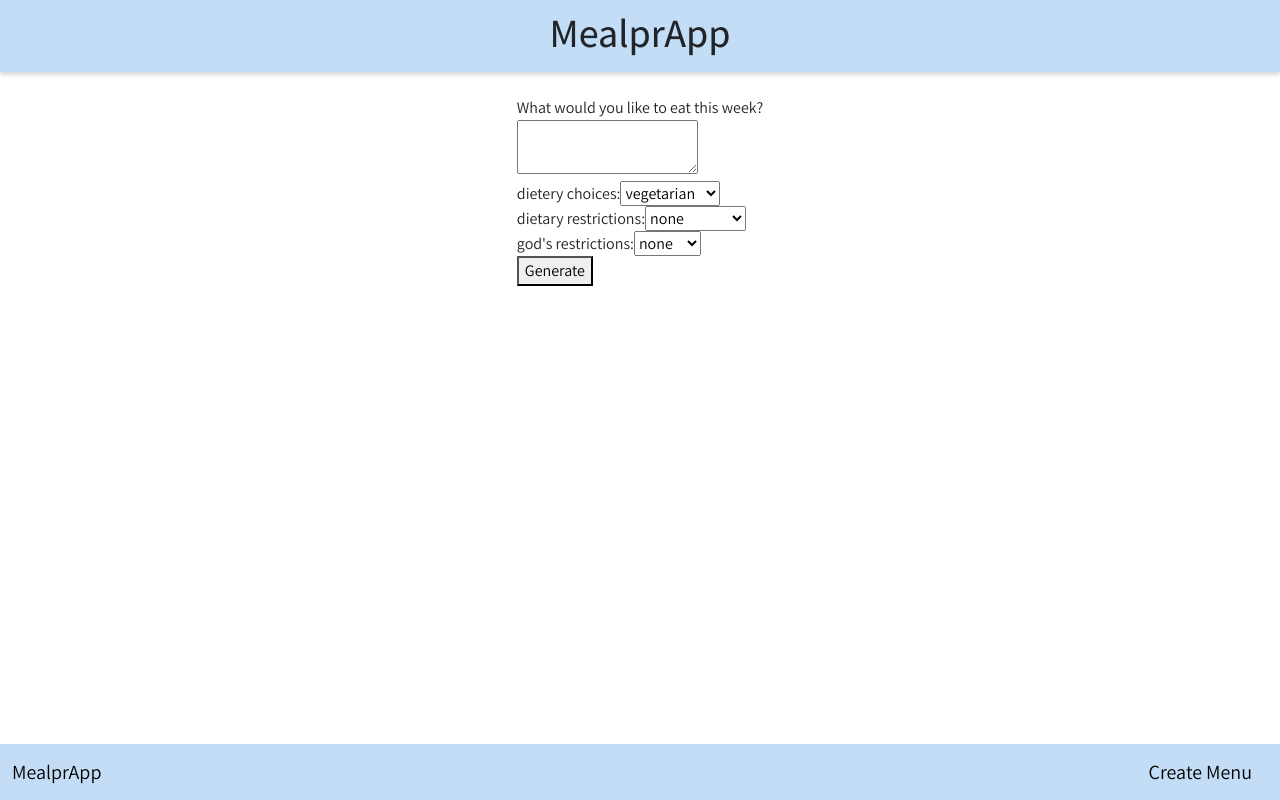
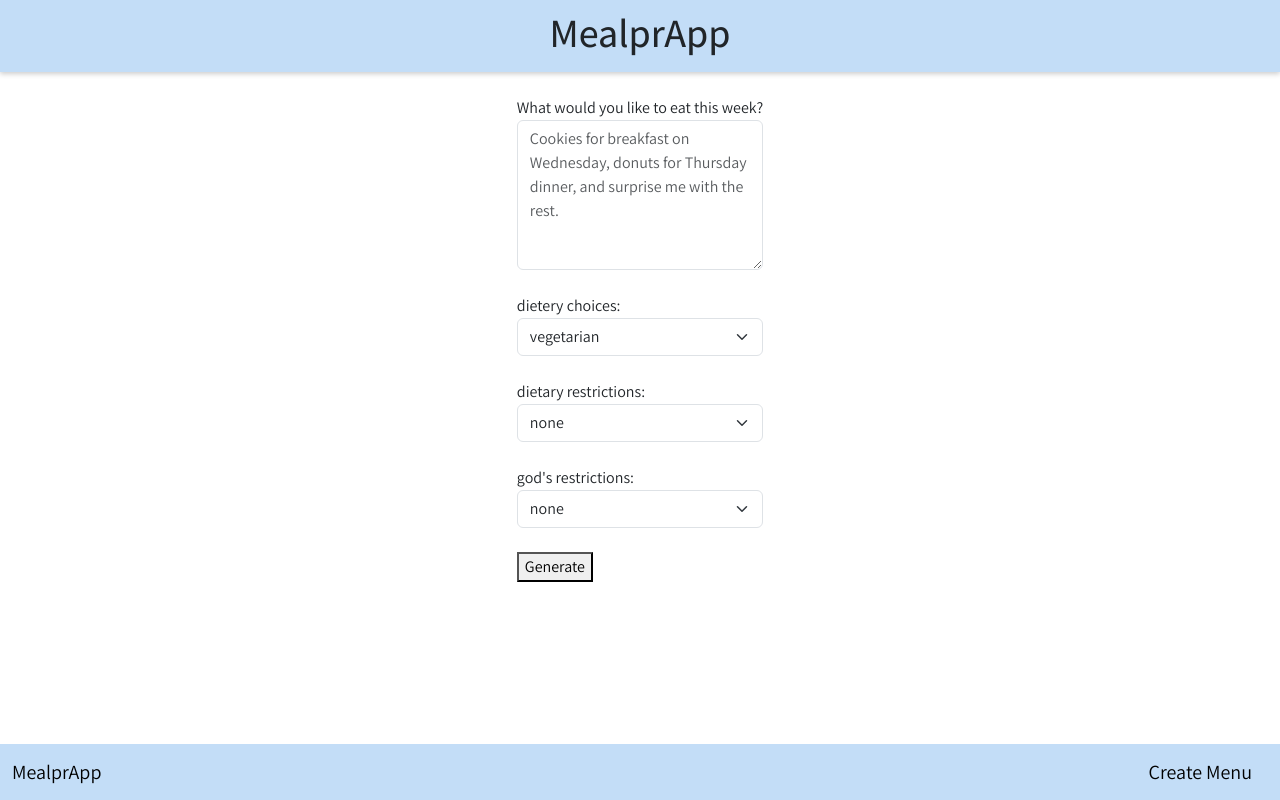
Before and after one commit to Hainebach/MealprApp, a Next.js app: page /create-menu in a window 1280 px wide. Built offline with nearby package versions, Linux system fonts and the light colour scheme.

Commit message:
user form basic style

```diff
--- a/component/UserInputForm/UserInputForm.js
+++ b/component/UserInputForm/UserInputForm.js
@@ -1,4 +1,5 @@
 import React, { useState } from "react";
+import styles from "../../src/styles/UserInputForm.module.scss";
 
 export default function UserInputForm({ onMenuData }) {
   const [dietaryRestrictions, setDietaryRestrictions] = useState("none");
@@ -82,10 +83,21 @@ export default function UserInputForm({ onMenuData }) {
             What would you like to eat this week?
           </label>
           <br />
-          <textarea id="userInput" name="userInput" type="text" />
+          <textarea
+            id="userInput"
+            name="userInput"
+            type="text"
+            className="form-control"
+            style={{ height: "150px" }}
+            placeholder="Cookies for breakfast on Wednesday, donuts for Thursday dinner, and surprise me with the rest."
+          ></textarea>
           <br />
           <label htmlFor="dietaryChoices">dietery choices:</label>
-          <select id="dietaryChoices" name="dietaryChoices">
+          <select
+            id="dietaryChoices"
+            name="dietaryChoices"
+            className="form-select"
+          >
             <option value="vegetarian">vegetarian</option>
             <option value="vegan">vegan</option>
             <option value="pescatarian">pescatarian</option>
@@ -94,6 +106,7 @@ export default function UserInputForm({ onMenuData }) {
           <br />
           <label htmlFor="dietaryRestrictions">dietary restrictions:</label>
           <select
+            className="form-select"
             id="dietaryRestrictions"
             name="dietaryRestrictions"
             value={dietaryRestrictions}
@@ -115,7 +128,11 @@ export default function UserInputForm({ onMenuData }) {
           )}
           <br />
           <label htmlFor="godsRestrictions">god's restrictions:</label>
-          <select id="godsRestrictions" name="godsRestrictions">
+          <select
+            className="form-select"
+            id="godsRestrictions"
+            name="godsRestrictions"
+          >
             <option value="none">none</option>
             <option value="kosher">kosher</option>
             <option value="halal">halal</option>
```
Also changed, not shown: src/styles/globals.scss (+4 -4 lines), src/styles/UserInputForm.module.scss (added).
